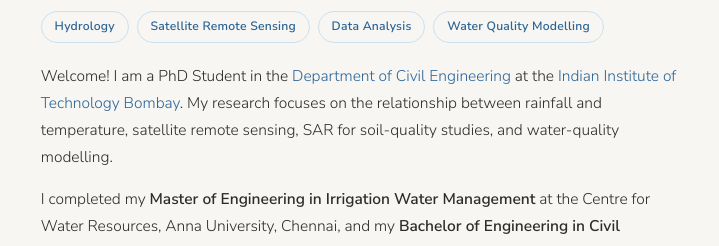
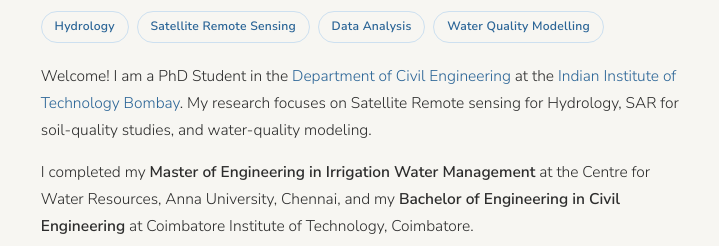
Before and after one commit to Eswarvikram-E/eswarvikram-e.github.io, a plain HTML site: page index.html in a window 1280 px wide. Shown: the part 246-492 px from the top of the page, 408-1127 px from the left. Drawn offline with nearby package versions, Linux system fonts and the light colour scheme.

Commit message:
Revise research focus in index.html
Updated research focus description for clarity.

```diff
--- a/index.html
+++ b/index.html
@@ -86,7 +86,7 @@
         Welcome! I am a PhD Student in the
         <a href="https://www.civil.iitb.ac.in/" target="_blank">Department of Civil Engineering</a> at the
         <a href="https://www.iitb.ac.in/" target="_blank">Indian Institute of Technology Bombay</a>. My research focuses on
-        the relationship between rainfall and temperature, satellite remote sensing, SAR for soil-quality studies, and water-quality modelling.
+         Satellite Remote sensing for Hydrology, SAR for soil-quality studies, and water-quality modeling.
       </p>
       <p>
         I completed my <strong>Master of Engineering in Irrigation Water Management</strong> at the
```
